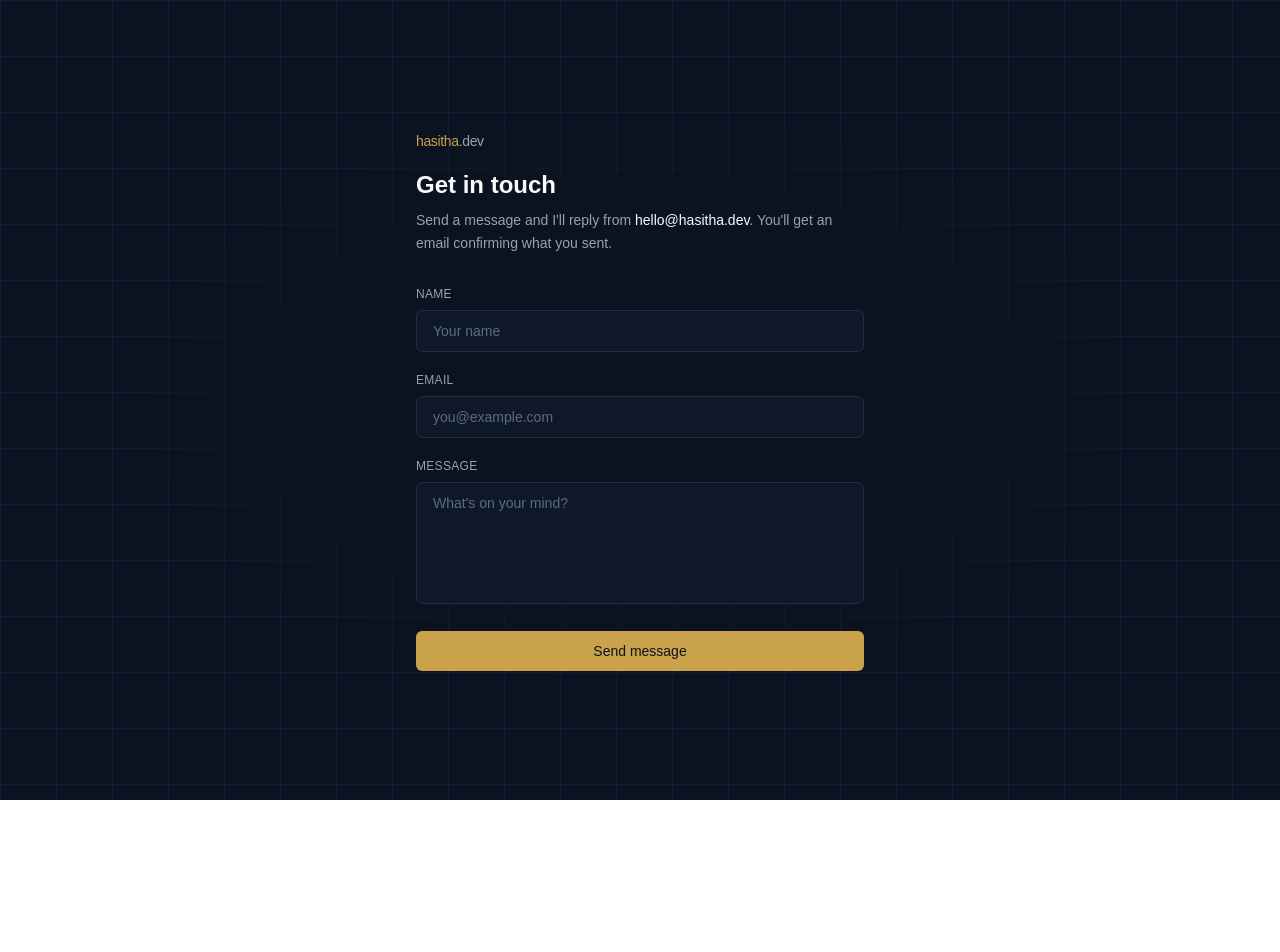
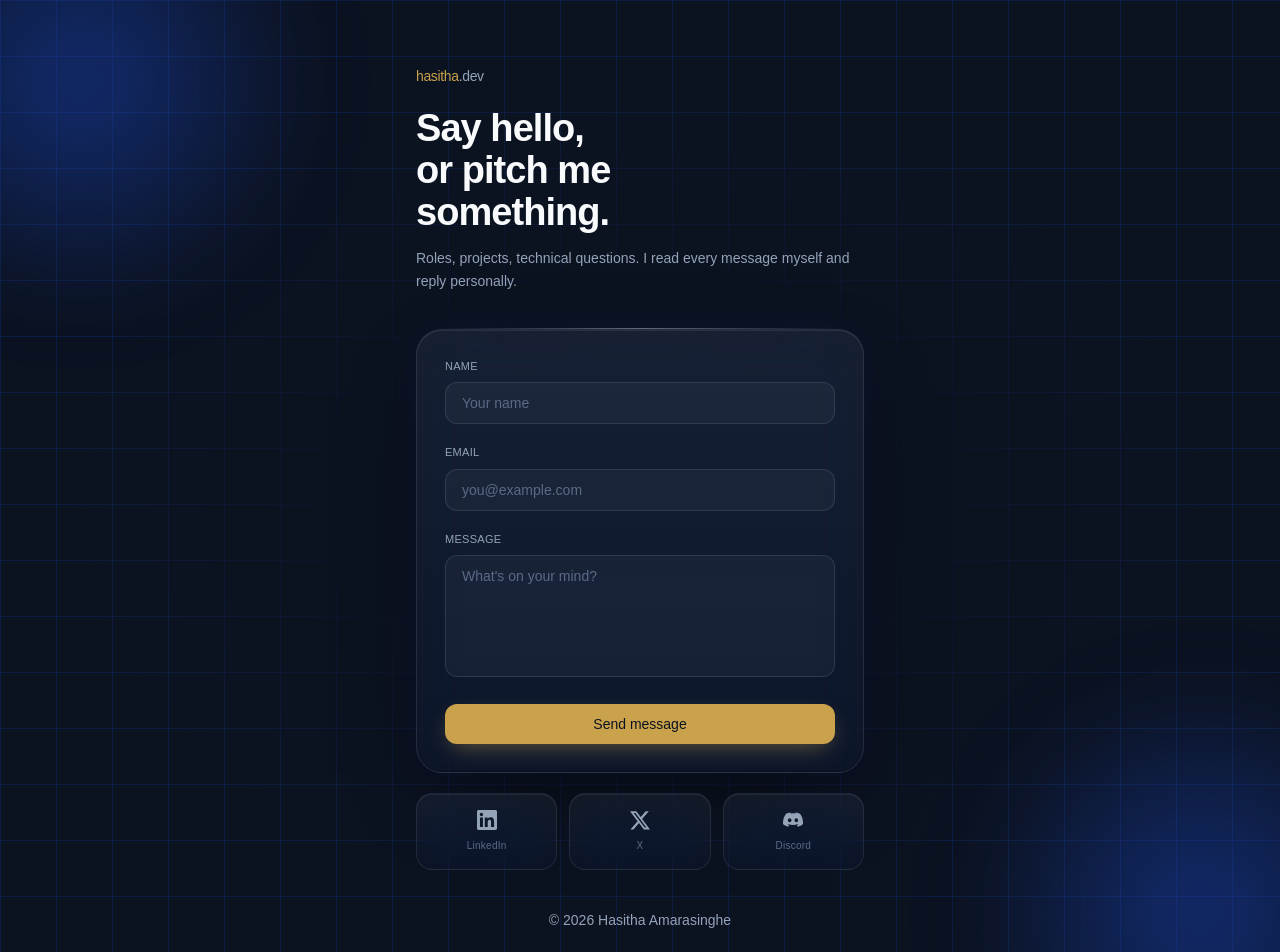
Before and after one commit to hasithaea/hasitha-dev, a Next.js app: page /contact in a window 1280 px wide. Shown: the top 952 px of the page. Before the commit the page ends 800 px from the top, so only its background shows below. Built offline with nearby package versions, Linux system fonts and the light colour scheme; no server answers.

Commit message:
Redesign contact form with liquid glass aesthetic (#3)

```diff
--- a/app/contact/page.tsx
+++ b/app/contact/page.tsx
@@ -1,12 +1,44 @@
 "use client";
 
-import { useState, FormEvent } from "react";
+import { useState, useEffect, FormEvent } from "react";
 
 type Status = "idle" | "submitting" | "success" | "error";
+
+const SOCIALS = [
+  {
+    name: "LinkedIn",
+    href: "https://linkedin.com/in/hasithaea",
+    color: "#0A66C2",
+    icon: (
+      <path d="M20.45 20.45h-3.56v-5.57c0-1.33-.02-3.04-1.85-3.04-1.86 0-2.15 1.45-2.15 2.94v5.67H9.34V9h3.41v1.56h.05c.48-.9 1.64-1.85 3.38-1.85 3.6 0 4.27 2.37 4.27 5.46v6.28zM5.34 7.43a2.06 2.06 0 110-4.13 2.06 2.06 0 010 4.13zM7.12 20.45H3.56V9h3.56v11.45zM22.22 0H1.77C.8 0 0 .78 0 1.75v20.5C0 23.22.8 24 1.77 24h20.45c.98 0 1.78-.78 1.78-1.75V1.75C24 .78 23.2 0 22.22 0z" />
+    ),
+  },
+  {
+    name: "X",
+    href: "https://x.com/hasithaea",
+    color: "#F8FAFC",
+    icon: (
+      <path d="M18.9 1.6h3.68l-8.04 9.19 9.46 12.5h-7.4l-5.8-7.59-6.63 7.59H.48l8.6-9.83L0 1.6h7.59l5.24 6.93 6.07-6.93zm-1.29 19.5h2.04L6.5 3.68H4.31L17.61 21.1z" />
+    ),
+  },
+  {
+    name: "Discord",
+    href: "https://discord.com/users/hasithaea",
+    color: "#5865F2",
+    icon: (
+      <path d="M20.32 4.37a19.8 19.8 0 00-4.9-1.52.07.07 0 00-.08.04c-.21.38-.45.86-.61 1.25a18.3 18.3 0 00-5.48 0 12.6 12.6 0 00-.63-1.25.08.08 0 00-.08-.04c-1.7.3-3.36.8-4.9 1.52a.07.07 0 00-.03.03C.53 8.7-.32 12.9.1 17.05a.08.08 0 00.03.06 19.9 19.9 0 006 3.03.08.08 0 00.08-.03c.46-.63.87-1.3 1.23-2a.08.08 0 00-.04-.11 13.1 13.1 0 01-1.87-.9.08.08 0 010-.13c.13-.09.25-.19.37-.28a.08.08 0 01.08-.01c3.93 1.8 8.18 1.8 12.06 0a.08.08 0 01.08.01c.12.1.24.19.37.28a.08.08 0 010 .13c-.6.35-1.22.65-1.87.9a.08.08 0 00-.04.11c.36.7.78 1.37 1.23 2a.08.08 0 00.08.03 19.85 19.85 0 006-3.03.08.08 0 00.03-.06c.5-4.8-.83-8.97-3.52-12.65a.06.06 0 00-.03-.03zM8.02 14.6c-1.18 0-2.15-1.08-2.15-2.42 0-1.33.95-2.42 2.15-2.42 1.21 0 2.17 1.1 2.15 2.42 0 1.34-.95 2.42-2.15 2.42zm7.97 0c-1.18 0-2.15-1.08-2.15-2.42 0-1.33.95-2.42 2.15-2.42 1.21 0 2.17 1.1 2.15 2.42 0 1.34-.94 2.42-2.15 2.42z" />
+    ),
+  },
+];
 
 export default function ContactPage() {
   const [status, setStatus] = useState<Status>("idle");
   const [errorMessage, setErrorMessage] = useState("");
+  const [mounted, setMounted] = useState(false);
+
+  useEffect(() => {
+    setMounted(true);
+  }, []);
 
   async function handleSubmit(e: FormEvent<HTMLElement>) {
     e.preventDefault();
@@ -44,16 +76,24 @@ export default function ContactPage() {
     }
   }
 
+  const fadeClass = mounted
+    ? "opacity-100 translate-y-0"
+    : "opacity-0 translate-y-2";
+
   if (status === "success") {
     return (
       <main className="min-h-screen bg-[#0B1220] text-[#F8FAFC] flex items-center justify-center px-4 relative overflow-hidden">
+        <CornerGlow />
         <GridBackground />
-        <div className="max-w-md w-full text-center relative">
+        <div
+          className={`max-w-md w-full text-center relative transition-all duration-700 ease-out ${fadeClass}`}
+        >
+          <div className="mx-auto mb-6 h-px w-10 bg-[#C9A24B]/60" />
           <span className="font-mono text-xs tracking-widest text-[#C9A24B] uppercase">
             Message sent
           </span>
-          <h1 className="mt-4 text-2xl font-semibold text-[#F8FAFC]">
-            Thanks — I&apos;ll get back to you soon.
+          <h1 className="mt-4 text-2xl font-semibold tracking-tight text-[#F8FAFC]">
+            Thanks. I&apos;ll get back to you soon.
           </h1>
           <p className="mt-3 text-sm text-[#94A3B8] leading-relaxed">
             A confirmation with a copy of your message is on its way to your
@@ -61,10 +101,13 @@ export default function ContactPage() {
           </p>
           <button
             onClick={() => setStatus("idle")}
-            className="mt-8 text-sm text-[#94A3B8] hover:text-[#F8FAFC] underline underline-offset-4"
+            className="mt-8 text-sm text-[#94A3B8] hover:text-[#F8FAFC] underline underline-offset-4 decoration-[#1d2c47] hover:decoration-[#C9A24B]/60 transition-colors"
           >
             Send another message
           </button>
+          <p className="mt-10 text-sm text-[#94A3B8]">
+            © 2026 Hasitha Amarasinghe
+          </p>
         </div>
       </main>
     );
@@ -72,23 +115,47 @@ export default function ContactPage() {
 
   return (
     <main className="min-h-screen bg-[#0B1220] text-[#F8FAFC] flex items-center justify-center px-4 py-16 relative overflow-hidden">
+      <CornerGlow />
       <GridBackground />
-      <div className="max-w-md w-full relative">
+
+      <div
+        className={`max-w-md w-full relative transition-all duration-700 ease-out ${fadeClass}`}
+      >
         <span className="font-mono text-sm tracking-tight">
           <span className="text-[#C9A24B]">hasitha</span>
           <span className="text-[#94A3B8]">.dev</span>
         </span>
-        <h1 className="mt-4 text-2xl font-semibold text-[#F8FAFC]">
-          Get in touch
+
+        <h1 className="mt-5 text-[34px] sm:text-[38px] leading-[1.1] font-semibold tracking-tight text-[#F8FAFC]">
+          Say hello,
+          <br />
+          or pitch me
+          <br />
+          something.
         </h1>
-        <p className="mt-2 text-sm text-[#94A3B8] leading-relaxed">
-          Send a message and I&apos;ll reply from{" "}
-          <span className="text-[#F8FAFC]">hello@hasitha.dev</span>. You&apos;ll
-          get an email confirming what you sent.
+        <p className="mt-3.5 text-sm text-[#94A3B8] leading-relaxed">
+          Roles, projects, technical questions. I read every message myself
+          and reply personally.
         </p>
 
-        <form onSubmit={handleSubmit} className="mt-8 space-y-5">
-          {/* Honeypot field — hidden from real users, bots often fill it in */}
+        {/* Liquid glass panel */}
+        <div className="relative mt-9">
+          {/* specular top highlight */}
+          <div className="pointer-events-none absolute -top-px left-6 right-6 h-px bg-gradient-to-r from-transparent via-white/40 to-transparent" />
+          <div
+            className="rounded-[26px] p-6 sm:p-7 relative overflow-hidden"
+            style={{
+              background:
+                "linear-gradient(180deg, rgba(255,255,255,0.06) 0%, rgba(255,255,255,0.02) 100%)",
+              backdropFilter: "blur(24px) saturate(160%)",
+              WebkitBackdropFilter: "blur(24px) saturate(160%)",
+              border: "1px solid rgba(148,163,184,0.16)",
+              boxShadow:
+                "0 1px 0 0 rgba(255,255,255,0.08) inset, 0 -1px 0 0 rgba(0,0,0,0.3) inset, 0 30px 80px -30px rgba(0,0,0,0.7), 0 0 40px -20px rgba(29,78,216,0.35)",
+            }}
+          >
+            <form onSubmit={handleSubmit} className="space-y-5 relative">
+              {/* Honeypot field */}
               <input
                 type="text"
                 name="website"
@@ -101,7 +168,7 @@ export default function ContactPage() {
               <div>
                 <label
                   htmlFor="name"
-              className="block text-xs font-mono tracking-wide text-[#94A3B8] uppercase mb-2"
+                  className="block text-[11px] font-mono tracking-wide text-[#94A3B8] uppercase mb-2"
                 >
                   Name
                 </label>
@@ -111,7 +178,7 @@ export default function ContactPage() {
                   type="text"
                   required
                   maxLength={100}
-              className="w-full bg-[#0f1829] border border-[#1d2c47] rounded-md px-4 py-2.5 text-sm text-[#F8FAFC] placeholder:text-[#5b6b85] focus:outline-none focus:ring-2 focus:ring-[#C9A24B]/40 focus:border-[#C9A24B]/50 transition"
+                  className="w-full bg-white/[0.04] border border-white/10 rounded-xl px-4 py-2.5 text-sm text-[#F8FAFC] placeholder:text-[#5b6b85] outline-none transition-all duration-200 focus:border-[#C9A24B]/60 focus:bg-white/[0.06] focus:ring-4 focus:ring-[#C9A24B]/10"
                   placeholder="Your name"
                 />
               </div>
@@ -119,7 +186,7 @@ export default function ContactPage() {
               <div>
                 <label
                   htmlFor="email"
-              className="block text-xs font-mono tracking-wide text-[#94A3B8] uppercase mb-2"
+                  className="block text-[11px] font-mono tracking-wide text-[#94A3B8] uppercase mb-2"
                 >
                   Email
                 </label>
@@ -129,7 +196,7 @@ export default function ContactPage() {
                   type="email"
                   required
                   maxLength={200}
-              className="w-full bg-[#0f1829] border border-[#1d2c47] rounded-md px-4 py-2.5 text-sm text-[#F8FAFC] placeholder:text-[#5b6b85] focus:outline-none focus:ring-2 focus:ring-[#C9A24B]/40 focus:border-[#C9A24B]/50 transition"
+                  className="w-full bg-white/[0.04] border border-white/10 rounded-xl px-4 py-2.5 text-sm text-[#F8FAFC] placeholder:text-[#5b6b85] outline-none transition-all duration-200 focus:border-[#C9A24B]/60 focus:bg-white/[0.06] focus:ring-4 focus:ring-[#C9A24B]/10"
                   placeholder="you@example.com"
                 />
               </div>
@@ -137,7 +204,7 @@ export default function ContactPage() {
               <div>
                 <label
                   htmlFor="message"
-              className="block text-xs font-mono tracking-wide text-[#94A3B8] uppercase mb-2"
+                  className="block text-[11px] font-mono tracking-wide text-[#94A3B8] uppercase mb-2"
                 >
                   Message
                 </label>
@@ -147,7 +214,7 @@ export default function ContactPage() {
                   required
                   rows={5}
                   maxLength={5000}
-              className="w-full bg-[#0f1829] border border-[#1d2c47] rounded-md px-4 py-2.5 text-sm text-[#F8FAFC] placeholder:text-[#5b6b85] focus:outline-none focus:ring-2 focus:ring-[#C9A24B]/40 focus:border-[#C9A24B]/50 transition resize-none"
+                  className="w-full bg-white/[0.04] border border-white/10 rounded-xl px-4 py-2.5 text-sm text-[#F8FAFC] placeholder:text-[#5b6b85] outline-none transition-all duration-200 focus:border-[#C9A24B]/60 focus:bg-white/[0.06] focus:ring-4 focus:ring-[#C9A24B]/10 resize-none"
                   placeholder="What's on your mind?"
                 />
               </div>
@@ -159,11 +226,60 @@ export default function ContactPage() {
               <button
                 type="submit"
                 disabled={status === "submitting"}
-            className="w-full bg-[#C9A24B] hover:bg-[#dab566] disabled:opacity-50 disabled:cursor-not-allowed text-[#0B1220] font-medium text-sm rounded-md px-4 py-2.5 transition"
+                className="w-full bg-[#C9A24B] hover:bg-[#dab566] hover:-translate-y-0.5 active:translate-y-0 disabled:opacity-50 disabled:cursor-not-allowed disabled:hover:translate-y-0 text-[#0B1220] font-medium text-sm rounded-xl px-4 py-2.5 transition-all duration-200 shadow-[0_8px_24px_-8px_rgba(201,162,75,0.55)]"
               >
                 {status === "submitting" ? "Sending…" : "Send message"}
               </button>
             </form>
+          </div>
+        </div>
+
+        {/* Social icon cards */}
+        <div className="mt-5 grid grid-cols-3 gap-3">
+          {SOCIALS.map((social) => (
+            <a
+              key={social.name}
+              href={social.href}
+              target="_blank"
+              rel="noopener noreferrer"
+              aria-label={social.name}
+              className="group relative flex flex-col items-center justify-center gap-2 rounded-2xl py-4 transition-all duration-200 hover:-translate-y-0.5 overflow-hidden"
+              style={{
+                background:
+                  "linear-gradient(180deg, rgba(255,255,255,0.05) 0%, rgba(255,255,255,0.015) 100%)",
+                backdropFilter: "blur(20px) saturate(160%)",
+                WebkitBackdropFilter: "blur(20px) saturate(160%)",
+                border: "1px solid rgba(148,163,184,0.14)",
+                boxShadow: "0 1px 0 0 rgba(255,255,255,0.06) inset",
+              }}
+            >
+              <span
+                className="pointer-events-none absolute inset-0 opacity-0 group-hover:opacity-100 transition-opacity duration-300"
+                style={{
+                  background: `radial-gradient(circle at 50% 30%, ${social.color}33 0%, transparent 70%)`,
+                }}
+              />
+              <svg
+                viewBox="0 0 24 24"
+                className="h-5 w-5 relative z-10 fill-[#94A3B8] transition-colors duration-200"
+                style={{ ["--hover-color" as string]: social.color }}
+                onMouseEnter={(e) =>
+                  (e.currentTarget.style.fill = social.color)
+                }
+                onMouseLeave={(e) => (e.currentTarget.style.fill = "#94A3B8")}
+              >
+                {social.icon}
+              </svg>
+              <span className="relative z-10 text-[10px] font-mono tracking-wide text-[#5b6b85] group-hover:text-[#F8FAFC] transition-colors duration-200">
+                {social.name}
+              </span>
+            </a>
+          ))}
+        </div>
+
+        <p className="mt-10 text-center text-sm text-[#94A3B8]">
+          © 2026 Hasitha Amarasinghe
+        </p>
       </div>
     </main>
   );
@@ -185,3 +301,26 @@ function GridBackground() {
     />
   );
 }
+
+function CornerGlow() {
+  return (
+    <>
+      <div
+        className="pointer-events-none absolute -top-40 -left-40 h-[480px] w-[480px] rounded-full"
+        style={{
+          background:
+            "radial-gradient(circle, rgba(29,78,216,0.45) 0%, rgba(29,78,216,0) 70%)",
+          filter: "blur(40px)",
+        }}
+      />
+      <div
+        className="pointer-events-none absolute -bottom-40 -right-40 h-[480px] w-[480px] rounded-full"
+        style={{
+          background:
+            "radial-gradient(circle, rgba(29,78,216,0.45) 0%, rgba(29,78,216,0) 70%)",
+          filter: "blur(40px)",
+        }}
+      />
+    </>
+  );
+}
```
Lines whose indentation alone changed are shown as unchanged.
